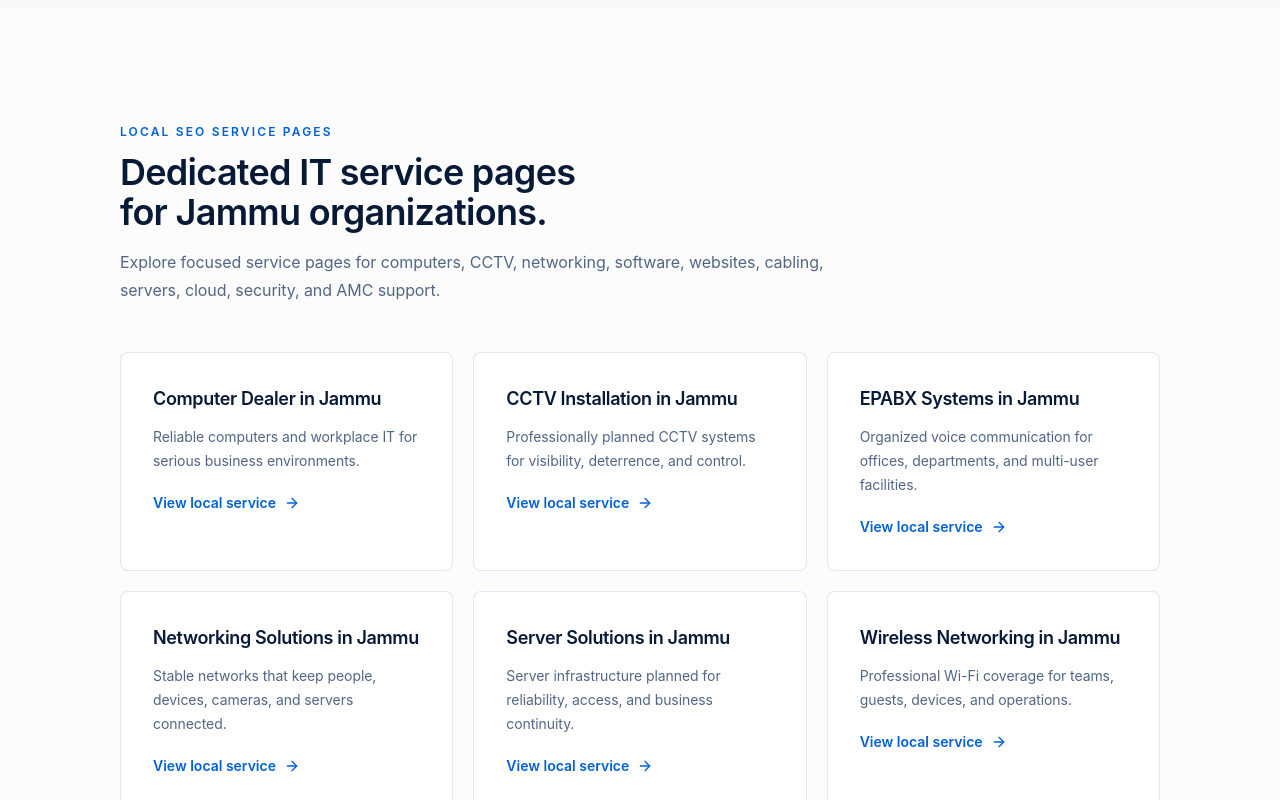
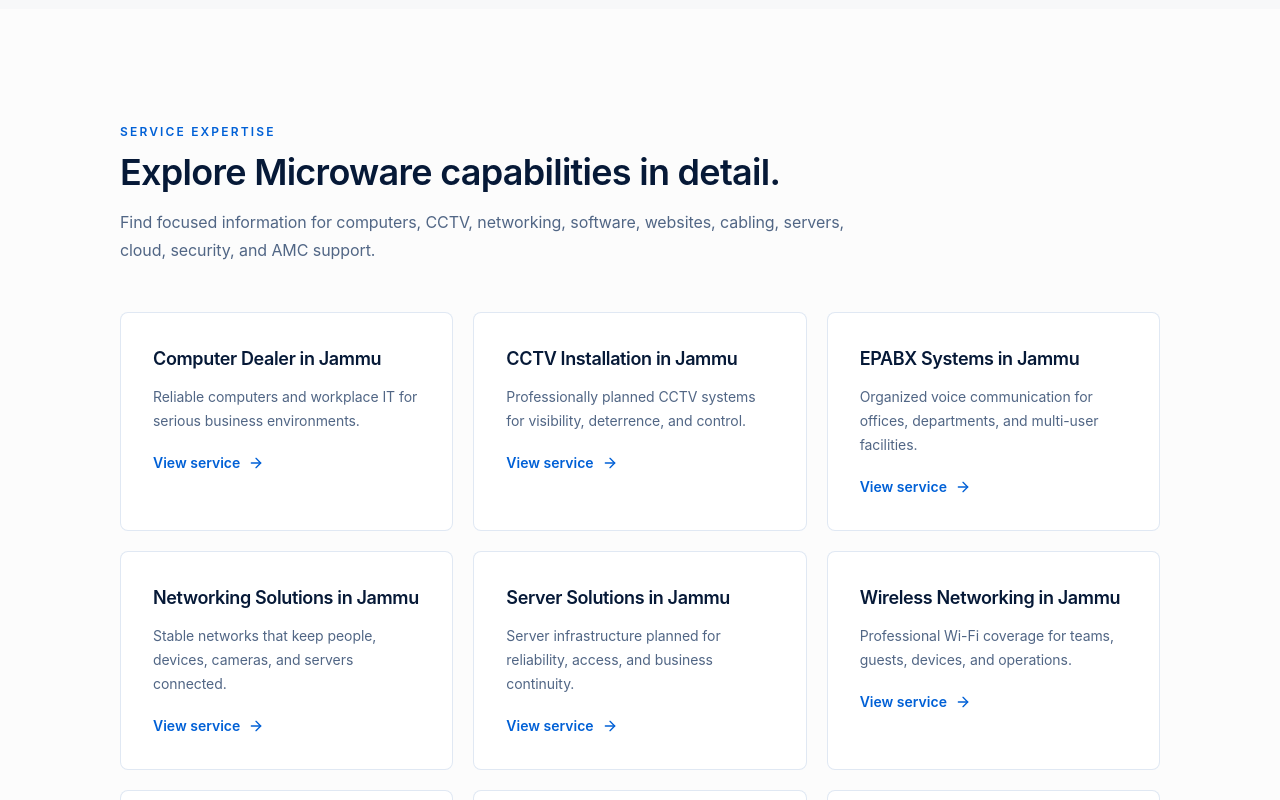
Before and after one commit to himank1m/microcom, a Next.js app: page /solutions in a window 1280 px wide. Shown: the part 1860-2660 px from the top of the page. Built offline with nearby package versions, Linux system fonts and the light colour scheme; no server answers; the database is empty.

Commit message:
Refine service directory heading

```diff
--- a/src/app/solutions/page.tsx
+++ b/src/app/solutions/page.tsx
@@ -36,9 +36,9 @@
         <div className="container">
           <Reveal>
             <SectionHeading
-              eyebrow="Local SEO service pages"
-              title="Dedicated IT service pages for Jammu organizations."
-              description="Explore focused service pages for computers, CCTV, networking, software, websites, cabling, servers, cloud, security, and AMC support."
+              eyebrow="Service expertise"
+              title="Explore Microware capabilities in detail."
+              description="Find focused information for computers, CCTV, networking, software, websites, cabling, servers, cloud, security, and AMC support."
             />
           </Reveal>
           <div className="mt-12 grid gap-5 sm:grid-cols-2 lg:grid-cols-3">
@@ -49,7 +49,7 @@
                     <h2 className="text-lg font-semibold text-foreground">{service.title}</h2>
                     <p className="mt-3 text-sm leading-6 text-muted-foreground">{service.hero}</p>
                     <span className="mt-5 inline-flex items-center gap-2 text-sm font-semibold text-primary">
-                      View local service <ArrowRight className="size-4 transition group-hover:translate-x-1" aria-hidden />
+                      View service <ArrowRight className="size-4 transition group-hover:translate-x-1" aria-hidden />
                     </span>
                   </Card>
                 </Link>
```
